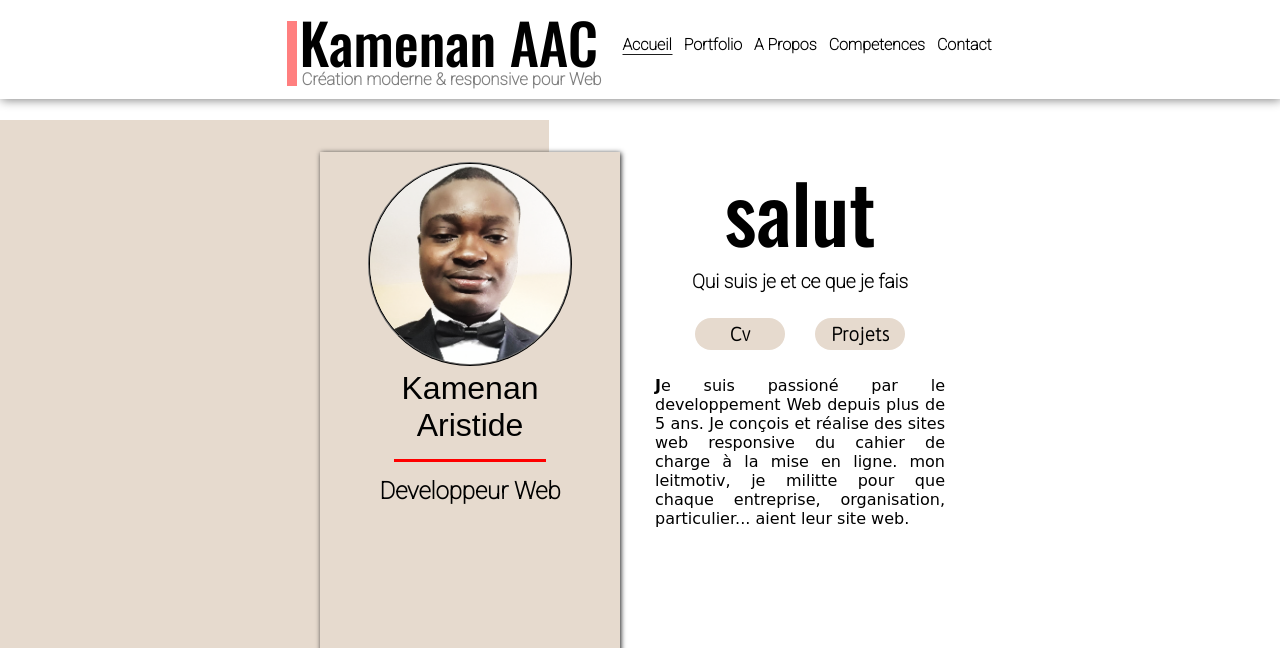
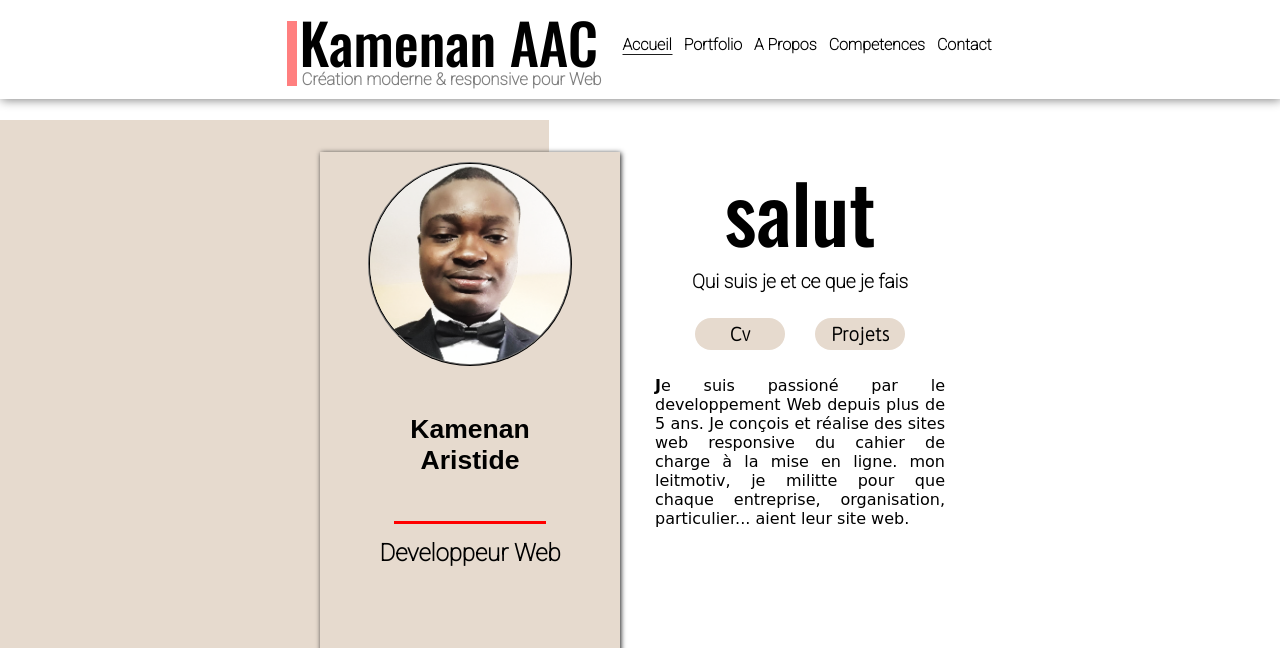
Before and after one commit to mckwunthy/portfolio, a plain HTML site: page index.html in a window 1280 px wide. Shown: the top 648 px of the page. Drawn offline with nearby package versions, Linux system fonts and the light colour scheme; a web font is replaced by a local one.

Commit message:
portfolio maj

```diff
--- a/index.html
+++ b/index.html
@@ -55,8 +55,8 @@
 						<div class="front-left-main ">
 							<div class="front-left-main-profil"><img src="/assets/images/index/profil.png" alt="profil"></div>
 							<div class="front-left-main-name">
-								<p>kamenan<br>
-									aristide</p>
+								<h5>kamenan<br>
+									aristide</h5>
 							</div>
 							<div class="divider"></div>
 							<div class="front-left-main-profession">developpeur web</div>
@@ -83,7 +83,7 @@
 						<div class="front-right-description">
 							<p>
 								je suis passioné par le developpement Web depuis plus de 5 ans. Je conçois et réalise des sites web responsive du cahier de charge à la mise en ligne.
-																																																																																																																																																																																																																																																																																																																																																																																																																																																																																																																														mon leitmotiv, je militte pour que chaque entreprise, organisation, particulier... aient leur site web.
+																																																																																																																																																																																																																																																																																																																																																																																																																																																																																																																																														mon leitmotiv, je militte pour que chaque entreprise, organisation, particulier... aient leur site web.
 							</p>
 						</div>
 					</div>
```
Also changed, not shown: pages/apropos.html (+2 -2 lines).
